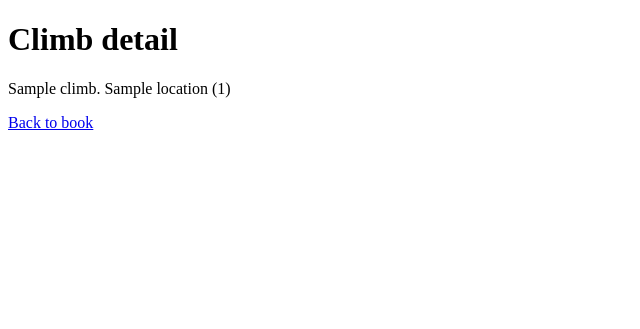
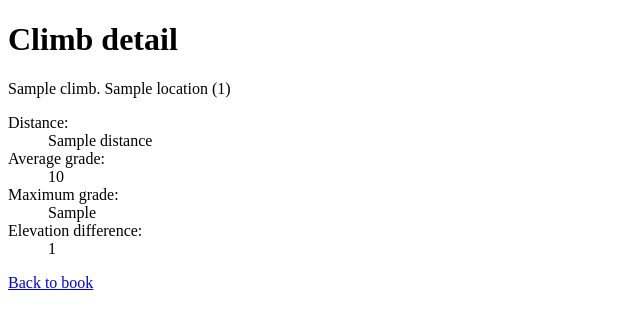
Before and after one commit to marchibbins/emilia, a Python web app: template emilia/templates/frontend/climbs/climb_detail.html in a window 1280 px wide. Shown: the top 329 px of the page, without its empty margins (0-640 px from the left). Run offline with Jinja, Linux system fonts and the light colour scheme; the template is opened without the code that fills it: most values are stand-ins (such as "Sample title", 1, 10 or a date in 2020).

Commit message:
Show segment data on Climb detail

```diff
--- a/emilia/frontend/views.py
+++ b/emilia/frontend/views.py
@@ -1,6 +1,7 @@
 from flask import Blueprint, render_template
 
 from emilia.climbs.models import Book, Climb
+from emilia.climbs.strava import strava
 
 
 frontend = Blueprint('frontend', __name__)
@@ -30,4 +31,5 @@ def book_detail(slug):
 def climb_detail(slug):
     """ Renders a detail view for the Climb, matching slug. """
     climb = Climb.query.filter_by(slug=slug).first_or_404()
-    return render_template('frontend/climbs/climb_detail.html', climb=climb)
+    segment = strava.get_segment(climb.strava_id)
+    return render_template('frontend/climbs/climb_detail.html', climb=climb, segment=segment)
--- a/emilia/templates/frontend/climbs/climb_detail.html
+++ b/emilia/templates/frontend/climbs/climb_detail.html
@@ -5,5 +5,19 @@
 
     <p>{{ climb }}. {{ climb.location }} ({{ climb.strava_id }})</p>
 
+    <dl>
+        <dt>Distance:</dt>
+        <dd>{{ segment.distance }}</dd>
+
+        <dt>Average grade:</dt>
+        <dd>{{ segment.average_grade }}</dd>
+
+        <dt>Maximum grade:</dt>
+        <dd>{{ segment.maximum_grade }}</dd>
+
+        <dt>Elevation difference:</dt>
+        <dd>{{ segment.total_elevation_gain }}</dd>
+    </dl>
+
     <a href="{{ url_for('frontend.book_detail', slug=climb.book.slug) }}" title="">Back to book</a>
 {% endblock %}
```
Also changed, not shown: emilia/climbs/strava.py (+7 -0 lines).
